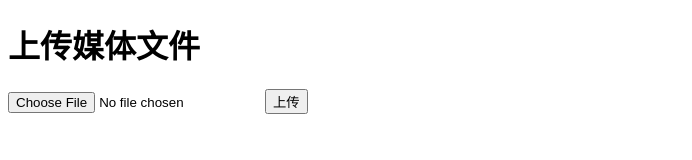
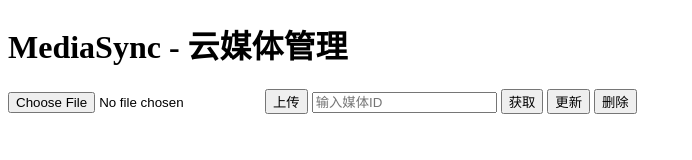
Before and after one commit to sspsec/mediasync-web, a plain HTML site: page index.html in a window 1280 px wide. Shown: the whole page, without its empty margins (0-692 px from the left). Drawn offline with Linux system fonts and the light colour scheme.

Commit message:
Update index.html

```diff
--- a/index.html
+++ b/index.html
@@ -5,26 +5,59 @@
   <title>MediaSync</title>
 </head>
 <body>
-  <h1>上传媒体文件</h1>
+  <h1>MediaSync - 云媒体管理</h1>
   <input type="file" id="fileInput" />
   <button onclick="uploadFile()">上传</button>
+  <input type="text" id="mediaId" placeholder="输入媒体ID" />
+  <button onclick="getFile()">获取</button>
+  <button onclick="updateFile()">更新</button>
+  <button onclick="deleteFile()">删除</button>
   <p id="status"></p>
 
   <script>
+    const apiBaseUrl = "https://mediasync-functions.azurewebsites.net/api";
+
     async function uploadFile() {
       const fileInput = document.getElementById('fileInput');
       const file = fileInput.files[0];
-      if (!file) {
-        alert('请选择一个文件');
-        return;
-      }
+      if (!file) return alert('请选择文件');
 
       const formData = new FormData();
       formData.append('file', file);
-
-      const response = await fetch('https://mediasync-functions.azurewebsites.net/api/upload', {
+      const response = await fetch(`${apiBaseUrl}/upload`, {
         method: 'POST',
         body: formData
+      });
+      const result = await response.json();
+      document.getElementById('status').innerText = result.message;
+    }
+
+    async function getFile() {
+      const id = document.getElementById('mediaId').value;
+      if (!id) return alert('请输入媒体ID');
+      const response = await fetch(`${apiBaseUrl}/media/${id}`);
+      const result = await response.json();
+      document.getElementById('status').innerText = JSON.stringify(result);
+    }
+
+    async function updateFile() {
+      const id = document.getElementById('mediaId').value;
+      if (!id) return alert('请输入媒体ID');
+      const formData = new FormData();
+      formData.append('fileName', 'updated-' + id);
+      const response = await fetch(`${apiBaseUrl}/media/${id}`, {
+        method: 'PUT',
+        body: formData
+      });
+      const result = await response.json();
+      document.getElementById('status').innerText = result.message;
+    }
+
+    async function deleteFile() {
+      const id = document.getElementById('mediaId').value;
+      if (!id) return alert('请输入媒体ID');
+      const response = await fetch(`${apiBaseUrl}/media/${id}`, {
+        method: 'DELETE'
       });
       const result = await response.json();
       document.getElementById('status').innerText = result.message;
```
